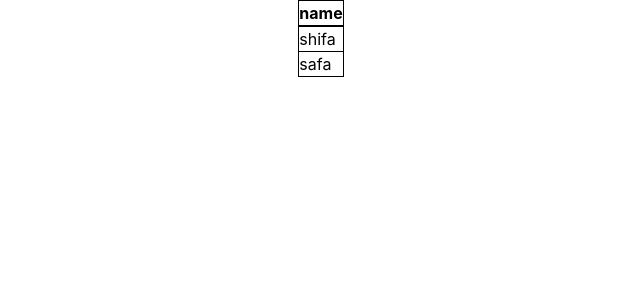
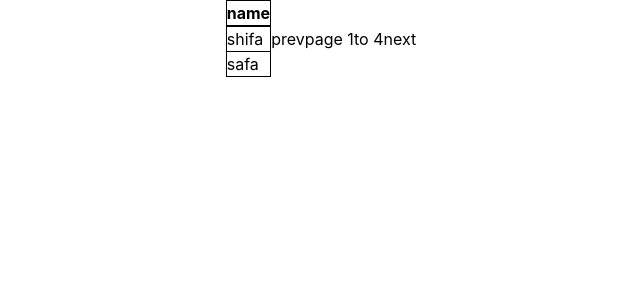
Before and after one commit to shifa-yasmin/react-advance-topic, a React (Vite) app: page / in a window 1280 px wide. Shown: the top 300 px of the page, without its empty margins (319-959 px from the left). Built offline with nearby package versions, Linux system fonts and the light colour scheme; data requests are answered from the project's data file.

Commit message:
pagination finish

```diff
--- a/src/Home.jsx
+++ b/src/Home.jsx
@@ -34,6 +34,13 @@ const Home = () => {
                      ))}
                 </tbody>
         </table>
+        <div>
+            <button onClick={()=>setCurrentPage(currentPage-1)} disabled={currentPage===1}>prev</button>
+            <span>
+                page {currentPage}to {totelpages}
+            </span>
+            <button onClick={()=>setCurrentPage(currentPage+1)} disabled={currentPage===totelpages}>next</button>
+        </div>
     </div>
   )
 }
```
